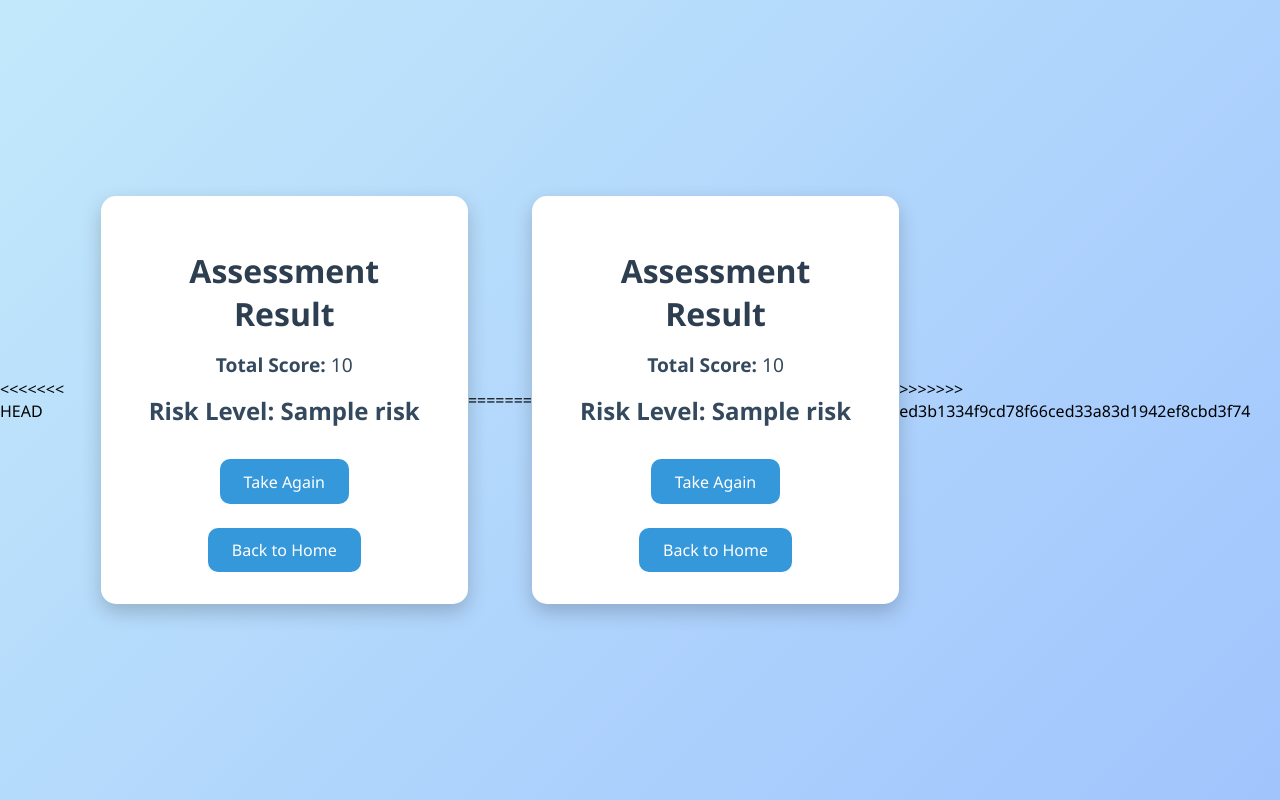
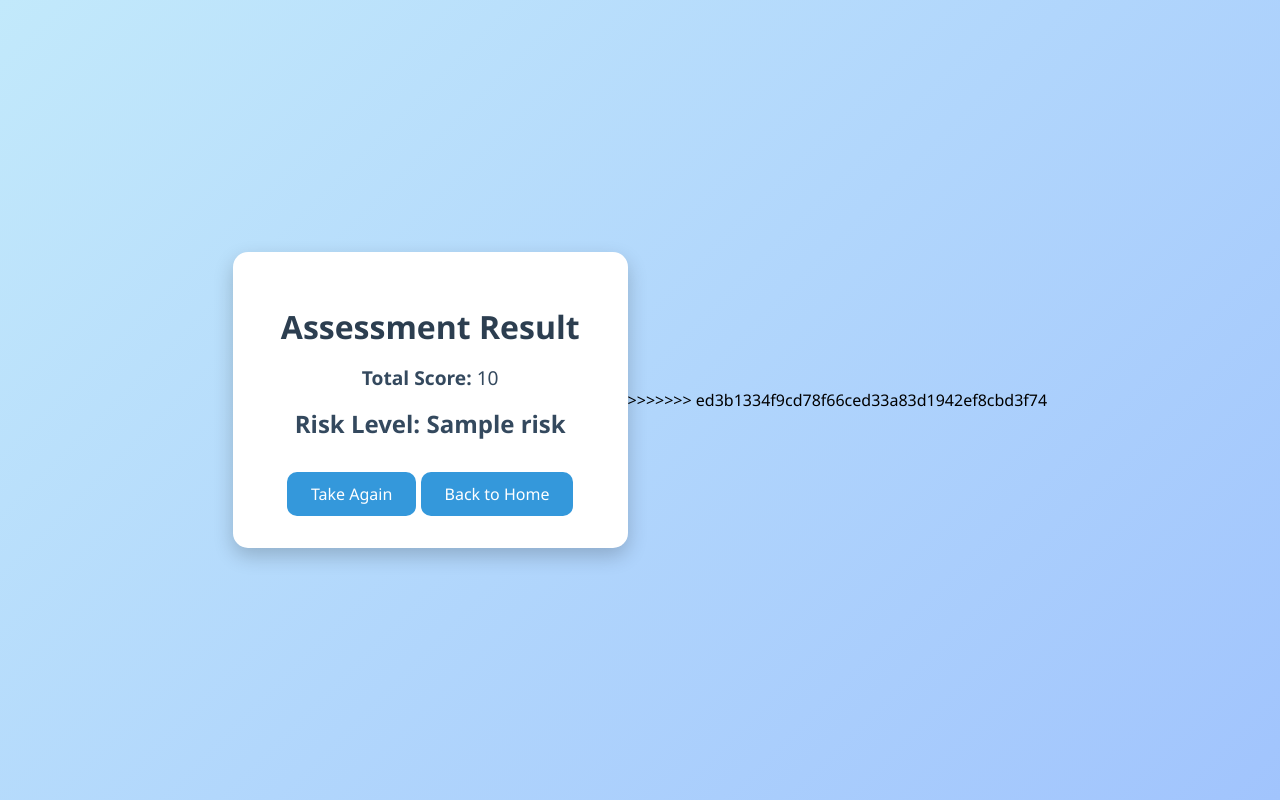
Before and after one commit to roodraksh1839s/Mindleap, a Flask app: template templates/result.html in a window 1280 px wide. Run offline with Flask 3, Linux system fonts and the light colour scheme; the template is opened without the code that fills it: most values are stand-ins (such as "Sample title", 1, 10 or a date in 2020).

Commit message:
CHanged the result file

```diff
--- a/templates/result.html
+++ b/templates/result.html
@@ -1,82 +1,3 @@
-<<<<<<< HEAD
-<!DOCTYPE html>
-<html lang="en">
-<head>
-  <meta charset="UTF-8">
-  <title>Assessment Result</title>
-  <style>
-    body {
-      font-family: 'Segoe UI', Tahoma, Geneva, Verdana, sans-serif;
-      background: linear-gradient(135deg, #a1c4fd, #c2e9fb);
-      height: 100vh;
-      margin: 0;
-      display: flex;
-      justify-content: center;
-      align-items: center;
-      animation: gradientShift 10s infinite alternate;
-    }
-    @keyframes gradientShift {
-      0% { background: linear-gradient(135deg, #a1c4fd, #c2e9fb); }
-      100% { background: linear-gradient(135deg, #c2e9fb, #a1c4fd); }
-    }
-    .container {
-      background: white;
-      padding: 2rem 3rem;
-      border-radius: 15px;
-      text-align: center;
-      box-shadow: 0 8px 20px rgba(0,0,0,0.2);
-      animation: fadeIn 1s ease-in-out;
-    }
-    h1 {
-      color: #2c3e50;
-      margin-bottom: 1rem;
-    }
-    p {
-      font-size: 1.2rem;
-      margin: 0.5rem 0;
-      color: #34495e;
-    }
-    .risk {
-      font-weight: bold;
-      font-size: 1.5rem;
-      margin-top: 1rem;
-    }
-    .minimal { color: #27ae60; }
-    .mild { color: #f1c40f; }
-    .moderate { color: #e67e22; }
-    .moderately_severe { color: #d35400; }
-    .severe { color: #c0392b; }
-    @keyframes fadeIn {
-      from { opacity: 0; transform: translateY(20px); }
-      to { opacity: 1; transform: translateY(0); }
-    }
-    a {
-      display: inline-block;
-      margin-top: 1.5rem;
-      text-decoration: none;
-      background: #3498db;
-      color: white;
-      padding: 0.7rem 1.5rem;
-      border-radius: 10px;
-      transition: background 0.3s;
-    }
-    a:hover {
-      background: #2980b9;
-    }
-  </style>
-</head>
-<body>
-  <div class="container">
-    <h1>Assessment Result</h1>
-    <p><strong>Total Score:</strong> {{ score }}</p>
-    <p class="risk {{ risk|lower }}">Risk Level: {{ risk }}</p>
-    <a href="{{ url_for('form') }}">Take Again</a>
-    <a href="{{ url_for('student_ui') }}">Back to Home</a>
-
-  </div>
-</body>
-</html>
-=======
 <!DOCTYPE html>
 <html lang="en">
 <head>
```
